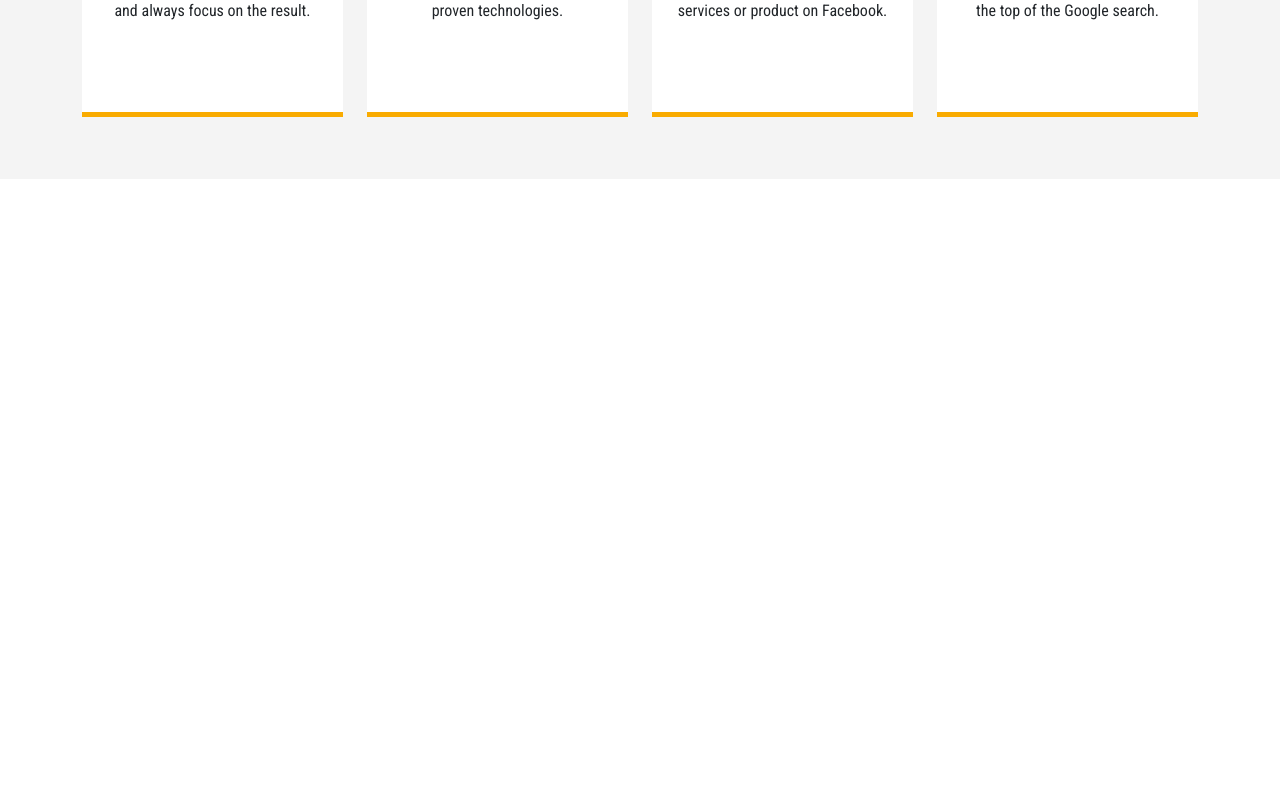
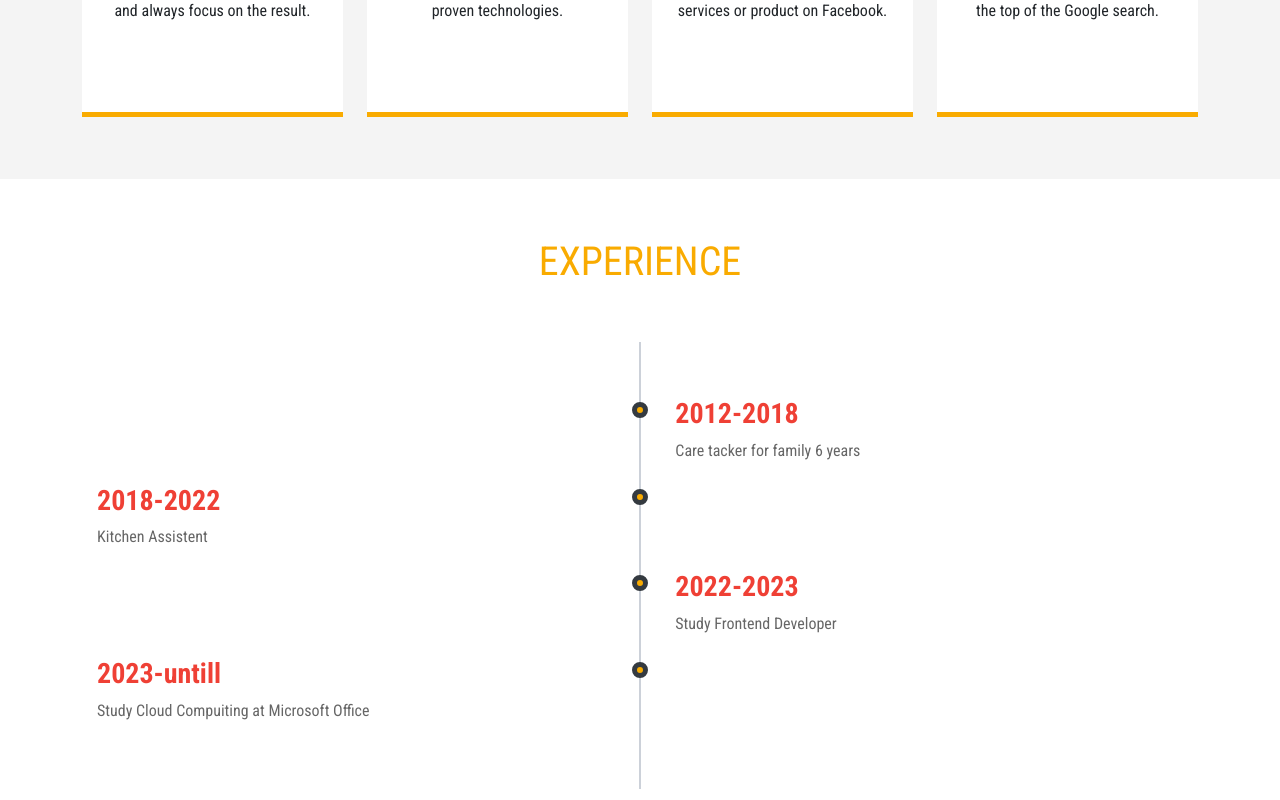
Before and after one commit to aswinina/portfolio-Aswini, a React (Create React App) app: page / in a window 1280 px wide. Shown: the part 1523-2323 px from the top of the page. Before the commit the page ends 1702 px from the top, so only its background shows below. Built offline with nearby package versions, Linux system fonts and the light colour scheme.

Commit message:
Experience component completed

```diff
--- a/src/App.css
+++ b/src/App.css
@@ -4,6 +4,8 @@
 :root{
   --primary-white:#ffffff;
   --primary-light-grey:#f4f4f4;
+  --primary-grey:#ccd1d9;
+  --primary-dark-grey:#666666;
   --primary-orange:#f9ab00;
   --primary-dark:rgb(52,58,64);
   --primary-red:#ef4035;
@@ -207,3 +209,87 @@
 .services .box:hover p {
   color: var(--primary-white);
 }
+
+/************* Experience  ***********/
+.experience{
+  padding: 0.7rem;
+}
+
+.experience-wrapper{
+  position: relative;
+  padding: 3.125rem 0;
+  overflow: hidden;
+}
+
+.experience h1{
+  text-transform: uppercase;
+  color: var(--primary-orange);
+}
+
+.experience-wrapper::before{
+  position: absolute;
+  content: "";
+  top: 0;
+  left: 50%;
+  margin-left: -0.0625rem;
+  width: 0.125rem;
+  height: 100%;
+  background: var(--primary-grey);
+  z-index: 1;
+}
+.timeline-block{
+  width: calc(50% + 0.5rem);
+  display: flex;
+  justify-content:space-between;
+  clear: both;
+}
+
+.timeline-block-right{
+  float: right;
+}
+
+.timeline-block-left{
+  float: left;
+  direction: rtl;
+}
+.marker{
+  width:1rem;
+  height: 1rem;
+  border-radius: 50%;
+  border: 0.3125rem solid var(--primary-dark);
+  background: var(--primary-orange);
+  margin-top: 0.625rem;
+  z-index: 3;
+}
+.timeline-content{
+  width: 95%;
+  padding: 0 0.9375rem;
+  color: var(--primary-dark-grey);
+  direction: ltr;
+}
+.timeline-content h3{
+  margin-top: 0.3125rem;
+  color: var(--primary-red);
+  font-weight: 900;
+}
+/*-------------MEDIA-----------------------*/
+@media (max-width:768px) {
+  .experience-wrapper{
+    padding-left: 0;
+
+  }
+  .experience-wrapper::before{
+    left: 0.5rem;
+    margin-bottom: 1.875rem;
+  }
+  .timeline-block-right{
+    width: 100%;
+    float: none;
+  }
+  .timeline-block-left{
+    float: none;
+    direction: ltr;
+    width: 100%;
+
+  }
+}
--- a/src/App.js
+++ b/src/App.js
@@ -6,6 +6,7 @@
 import Header from "./components/Header";
 import AboutMe from "./components/AboutMe";
 import Services from './components/Services';
+import Experience from './components/Experience';
 
 function App() {
   return (
@@ -34,6 +35,7 @@
     <Header />
     <AboutMe />
     <Services />
+    <Experience />
     </>
   );
 }
--- /dev/null
+++ b/src/components/Experience.js
@@ -0,0 +1,42 @@
+import React from 'react'
+
+const Experience = () => {
+  return (
+    <div className="experience">
+        <div className="d-flex justify-content-center my-5">
+      <h1>Experience</h1>
+    </div>
+    <div className="container experience-wrapper">
+        <div className="timeline-block timeline-block-right">
+         <div className="marker"></div>
+         <div className="timeline-content">
+            <h3>2012-2018</h3>
+            <p>Care tacker for family 6 years</p></div>
+        </div>
+        {/* - */}
+        <div className="timeline-block timeline-block-left">
+         <div className="marker"></div>
+         <div className="timeline-content">
+            <h3>2018-2022</h3>
+            <p>Kitchen Assistent</p></div>
+        </div>
+         {/* - */}
+        <div className="timeline-block timeline-block-right">
+         <div className="marker"></div>
+         <div className="timeline-content">
+            <h3>2022-2023</h3>
+            <p>Study Frontend Developer</p></div>
+        </div>
+         {/* - */}
+        <div className="timeline-block timeline-block-left">
+         <div className="marker"></div>
+         <div className="timeline-content">
+            <h3>2023-untill</h3>
+            <p> Study Cloud Compuiting at Microsoft Office</p></div>
+        </div>
+    </div>
+    </div>
+  )
+}
+
+export default Experience;
--- a/src/components/Navbar.js
+++ b/src/components/Navbar.js
@@ -25,7 +25,7 @@
               <a className="nav-link" href="#">Services</a>
             </li>
             <li className="nav-item">
-              <a className="nav-link" href="#">Expericens</a>
+              <a className="nav-link" href="#">Experience</a>
             </li>
             <li className="nav-item">
               <a className="nav-link" href="#">Portfolio</a>
--- a/src/components/Services.js
+++ b/src/components/Services.js
@@ -8,7 +8,7 @@
         <h1 className="py-5"> services </h1>
             <div className="container">
                 <div className="row">
-                    <div className="col-md-3 col-sm-6">
+                    <div className="col-lg-3 col-md-6 col-sm-6">
                         <div className="box">
                             <div className="cricle"><FontAwesomeIcon className="icon" icon={faDesktop} size="2x" /></div>
                             <h3>Web Design</h3>
@@ -16,7 +16,7 @@
                         </div>
                     </div>
                     {/* - */}
-                    <div className="col-md-3 col-sm-6">
+                    <div className="col-lg-3 col-md-6 col-sm-6">
                         <div className="box">
                         <div className="cricle"><FontAwesomeIcon className="icon" icon={faFileCode} size="2x" /></div>
                             <h3>Web Development</h3>
@@ -24,7 +24,7 @@
                         </div>
                     </div>
                     {/* - */}
-                    <div className="col-md-3 col-sm-6">
+                    <div className="col-lg-3 col-md-6 col-sm-6">
                         <div className="box">
                         <div className="cricle"><FontAwesomeIcon className="icon" icon={faFacebookF} size="2x" /></div>
                             <h3>Facebook Ads SMM</h3>
@@ -32,7 +32,7 @@
                         </div>
                     </div>
                     {/* - */}
-                    <div className="col-md-3 col-sm-6">
+                    <div className="col-lg-3 col-md-6 col-sm-6">
                         <div className="box">
                         <div className="cricle"><FontAwesomeIcon className="icon" icon={faGoogle} size="2x" /></div>
                             <h3>Google Ads</h3>
```
